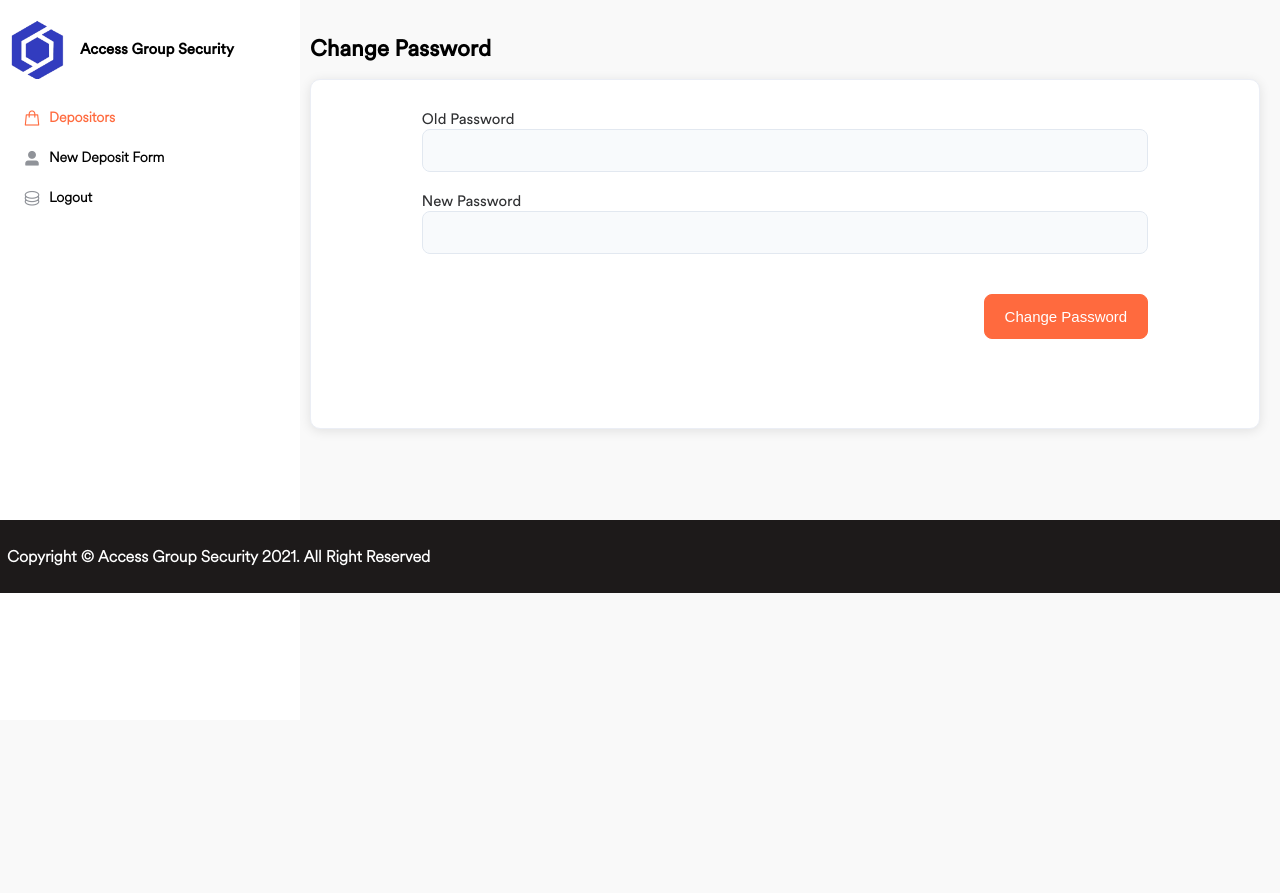
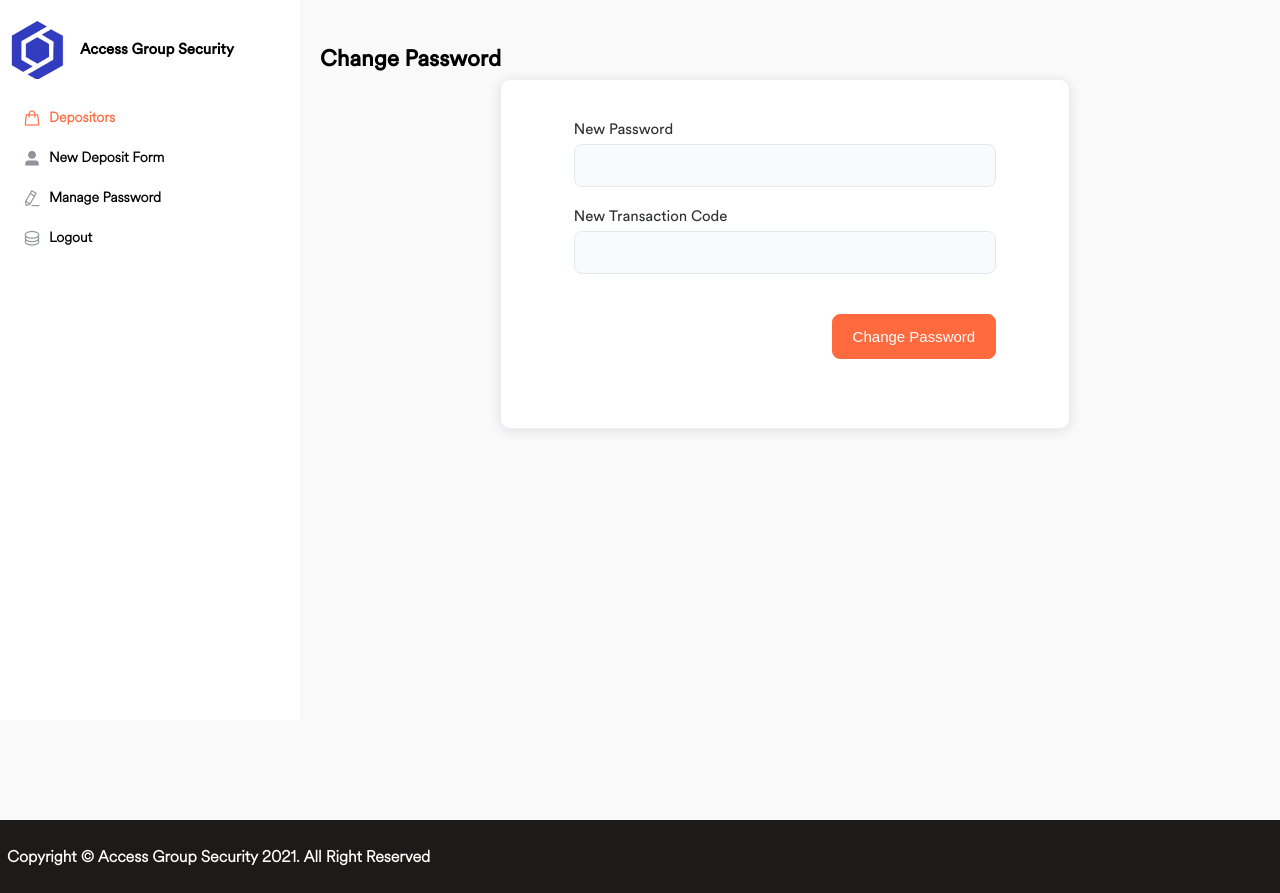
Before and after one commit to DeHerro1/aben_mining, a Nuxt app: page /depositors/manage_password in a window 1280 px wide. Before the commit the page ends 800 px from the top, so only its background shows below. Built offline with nearby package versions, Linux system fonts and the light colour scheme; no server answers.

Commit message:
passcode update

```diff
--- a/components/vault/AdminSideBar.vue
+++ b/components/vault/AdminSideBar.vue
@@ -71,17 +71,13 @@
           <i class="el-icon-user-solid mr-5"></i>
           New Deposit Form
         </el-menu-item>
-        <!-- <el-menu-item index="3" @click="$router.push('/depositors/users')">
-          <i class="el-icon-goods mr-5"></i>
-          Users
-        </el-menu-item> -->
-        <!-- <el-menu-item
+        <el-menu-item
           index="3"
           @click="$router.push('/depositors/manage_password')"
         >
-          <i class="el-icon-goods mr-5"></i>
+          <i class="el-icon-edit mr-5"></i>
           Manage Password
-        </el-menu-item> -->
+        </el-menu-item>
         <el-menu-item index="4" @click="open">
           <i class="el-icon-coin mr-5"></i> Logout
         </el-menu-item>
--- a/pages/depositors/deposit-form.vue
+++ b/pages/depositors/deposit-form.vue
@@ -147,7 +147,6 @@
                 <el-form-item label="Quantity">
                   <el-input
                     v-model="registerForm.quantity"
-                    type="number"
                     placeholder="Quantity of item"
                   >
                   </el-input>
--- a/pages/depositors/index.vue
+++ b/pages/depositors/index.vue
@@ -55,7 +55,7 @@
     <!-- <el-card class="mt-20"> -->
     <el-card class="mt-20 depo_table" style="min-height: 400px">
       <el-table
-        v-loading="depositors.length < 1"
+        v-loading="loading"
         :data="depositors"
         stripe
         :default-sort="{ prop: 'name', order: 'descending' }"
@@ -237,10 +237,10 @@ export default Vue.extend({
         const depositorsResponse = await this.$axios.get('/deposits')
         console.log(depositorsResponse)
         this.depositors = depositorsResponse.data.data
-
+        console.log('depositors', this.depositors)
         this.loading = false
       } catch (error) {
-        console.log(error)
+        console.error(error)
         this.loading = false
       }
     },
--- a/pages/depositors/manage_password.vue
+++ b/pages/depositors/manage_password.vue
@@ -3,16 +3,23 @@
     <h3>Change Password</h3>
     <el-card class="box-card vault_content">
       <div class="password_content">
-        <div class="pt-10">
+        <!-- <div class="pt-10">
           <label for="old_password">Old Password</label>
           <el-input></el-input>
+        </div> -->
+        <div class="pt-20">
+          <label for="old_password">New Password</label>
+          <el-input v-model="code.passcode" class="pt-5"></el-input>
         </div>
         <div class="pt-20">
-          <label for="old_password">New Password</label>
-          <el-input></el-input>
+          <label for="old_password">New Transaction Code</label>
+          <el-input v-model="code.transaction_code" class="pt-5"></el-input>
         </div>
         <div class="change_pass_btn">
-          <el-button type="primary" @click="changePassword"
+          <el-button
+            type="primary"
+            :loading="changeLoader"
+            @click="changePassword"
             >Change Password</el-button
           >
         </div>
@@ -32,7 +39,12 @@ export default Vue.extend({
 
   data() {
     return {
-      admin: '',
+      admin: {} as any,
+      changeLoader: false as boolean,
+      code: {
+        passcode: '' as string,
+        transaction_code: '' as string,
+      },
     }
   },
   async created() {
@@ -41,15 +53,32 @@ export default Vue.extend({
       const users = await this.$axios.get(`/users`)
 
       const admin = users.data.data.find((user: any) => user._id === id)
+      console.log(admin)
       this.admin = admin
     } catch (error) {}
   },
   methods: {
-    //  async changePassword() {
-    //     try {
-    //     } catch (error) {
-    //     }
-    //   }
+    open2(message: string, type: any) {
+      this.$message({
+        message,
+        type,
+      })
+    },
+    async changePassword() {
+      this.changeLoader = true
+      try {
+        const depositorsResponse = await this.$axios.put(
+          `/users/${this.admin._id}`,
+          this.code
+        )
+        console.log(depositorsResponse)
+        this.open2('Admin updated successful!', 'success')
+        this.changeLoader = false
+      } catch (error) {
+        this.changeLoader = false
+        console.error(error)
+      }
+    },
   },
 })
 </script>
@@ -61,16 +90,34 @@ $laptop_screen: 1024px;
 
 .vault_content_container {
   padding-top: 20px;
-  height: 500px;
+  height: 100vh;
   margin: 20px 20px 0 310px;
-  @media (max-width: $medium_screen) {
+  @media (max-width: $laptop_screen) {
     margin-left: 210px;
+  }
+  @media (max-width: $small_screen) {
+    width: 100%;
+    margin: 0;
+    margin-top: 40px;
+  }
+  h3 {
+    padding: 10px;
   }
   .vault_content {
     margin-top: 20px;
     padding: 20px;
     padding-bottom: 40px;
     height: 350px;
+    width: 60%;
+    margin: 0 auto;
+    @media (max-width: $medium_screen) {
+      margin: 10px;
+      width: 100%;
+    }
+    @media (max-width: $small_screen) {
+      margin: 0;
+      // width: 100%;
+    }
     .password_content {
       width: 80%;
       margin: 0 auto;
```
